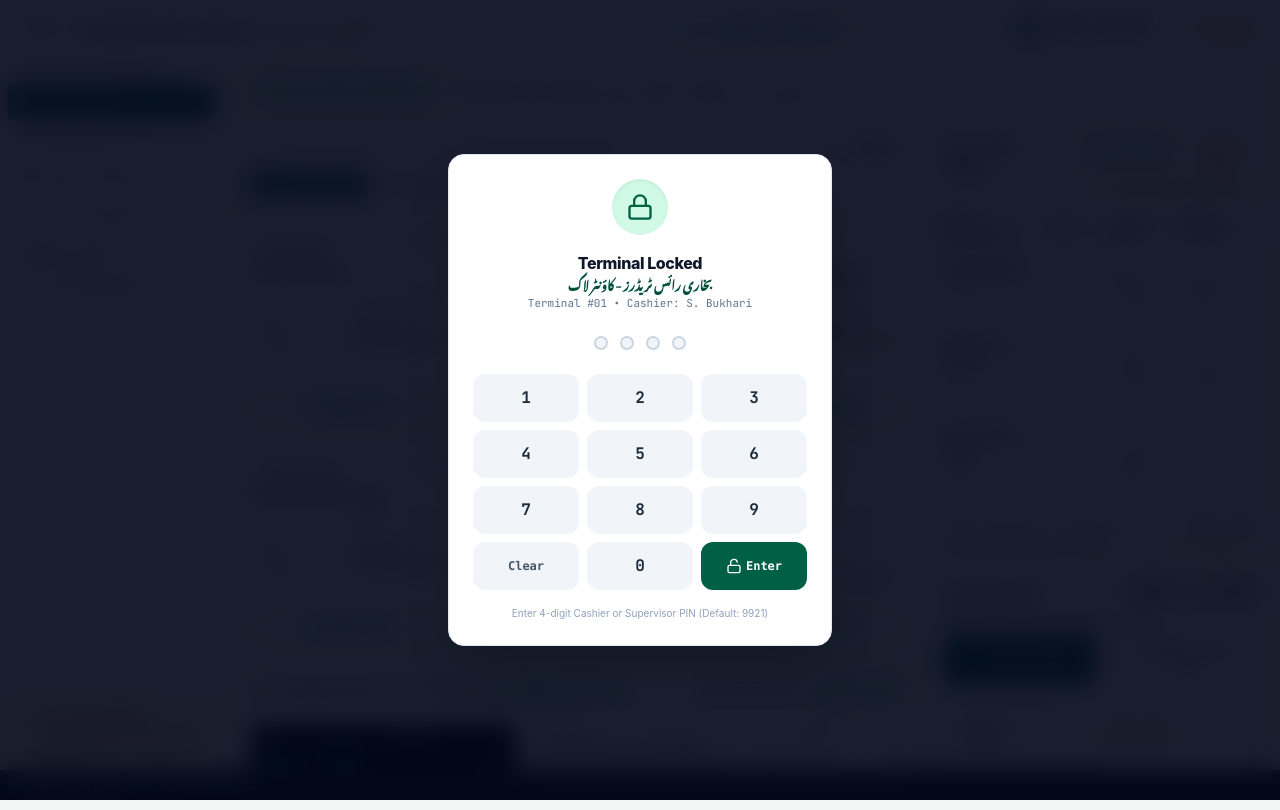
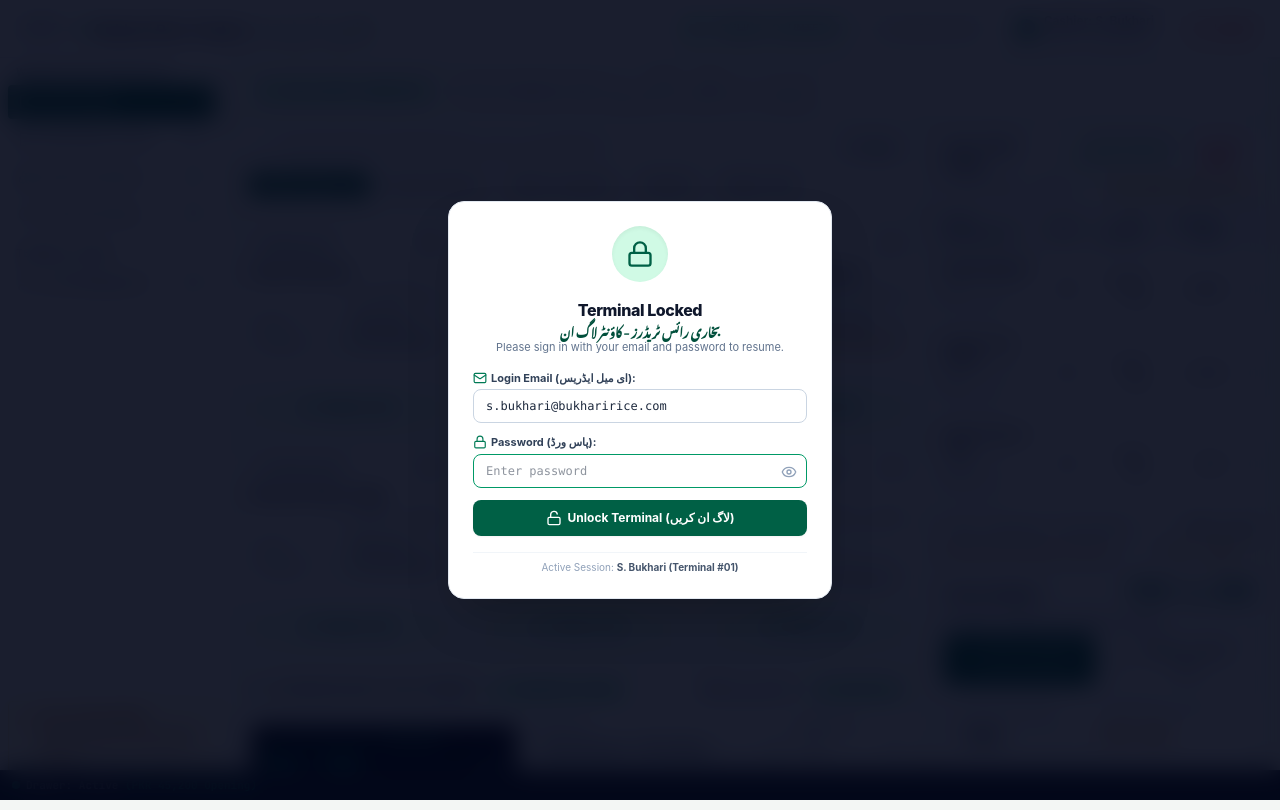
Before and after one commit to hamza1099/Rice-Inventory-System, a React (Vite) app: page / in a window 1280 px wide. Both pictures are taken after a click on the button "Logout". Built offline with nearby package versions, Linux system fonts and the light colour scheme; a web font is replaced by a local one.

Commit message:
feat: user management and authentication migrated to email, role and password basis instead of PIN

```diff
--- a/src/components/common/LockScreenModal.tsx
+++ b/src/components/common/LockScreenModal.tsx
@@ -1,114 +1,116 @@
 import React, { useState } from 'react';
-import { Lock, Unlock, ShieldAlert, KeyRound } from 'lucide-react';
+import { Lock, Unlock, Mail, Eye, EyeOff, User } from 'lucide-react';
 import { usePos } from '../../context/PosContext';
 
 export const LockScreenModal: React.FC = () => {
   const { isTerminalLocked, setIsTerminalLocked } = usePos();
-  const [pin, setPin] = useState<string>('');
+  const [email, setEmail] = useState<string>('s.bukhari@bukharirice.com');
+  const [password, setPassword] = useState<string>('');
+  const [showPassword, setShowPassword] = useState<boolean>(false);
   const [errorMsg, setErrorMsg] = useState<string>('');
 
   if (!isTerminalLocked) return null;
 
-  const handleUnlock = () => {
-    if (pin === '9921' || pin === '1234' || pin.length === 4) {
-      setIsTerminalLocked(false);
-      setPin('');
-      setErrorMsg('');
-    } else {
-      setErrorMsg('Incorrect PIN! Try 9921 or 1234');
-      setPin('');
+  const handleLogin = (e: React.FormEvent) => {
+    e.preventDefault();
+    if (!email.trim() || !email.includes('@')) {
+      setErrorMsg('Please enter a valid email address.');
+      return;
     }
-  };
+    if (!password) {
+      setErrorMsg('Please enter password.');
+      return;
+    }
 
-  const handleKeyPress = (num: string) => {
-    if (pin.length < 4) {
-      const nextPin = pin + num;
-      setPin(nextPin);
-      if (nextPin.length === 4) {
-        if (nextPin === '9921' || nextPin === '1234' || nextPin.length === 4) {
-          setIsTerminalLocked(false);
-          setPin('');
-          setErrorMsg('');
-        }
-      }
-    }
+    // Success login
+    setIsTerminalLocked(false);
+    setPassword('');
+    setErrorMsg('');
   };
 
   return (
     <div className="fixed inset-0 z-50 bg-slate-950/90 backdrop-blur-md flex items-center justify-center p-4">
-      <div className="bg-white rounded-2xl shadow-2xl border border-slate-200 max-w-sm w-full p-6 text-center space-y-4 animate-in fade-in zoom-in-95 duration-200">
+      <div className="bg-white rounded-2xl shadow-2xl border border-slate-200 max-w-sm w-full p-6 space-y-4 animate-in fade-in zoom-in-95 duration-200 text-xs">
+        {/* Top Avatar Icon */}
         <div className="w-14 h-14 bg-emerald-100 text-emerald-800 rounded-full flex items-center justify-center mx-auto shadow-inner">
           <Lock className="w-7 h-7" />
         </div>
 
-        <div>
+        <div className="text-center">
           <h2 className="text-base font-extrabold text-slate-900 tracking-tight">
             Terminal Locked
           </h2>
           <p className="urdu-text text-xs text-emerald-900 font-bold" dir="rtl">
-            بخاری رائس ٹریڈرز - کاؤنٹر لاک
+            بخاری رائس ٹریڈرز - کاؤنٹر لاگ ان
           </p>
-          <p className="text-[11px] text-slate-500 mt-1 font-mono-num">
-            Terminal #01 • Cashier: S. Bukhari
+          <p className="text-[11px] text-slate-500 mt-0.5">
+            Please sign in with your email and password to resume.
           </p>
         </div>
 
-        {/* PIN Display */}
-        <div className="py-2">
-          <div className="flex justify-center space-x-3">
-            {[0, 1, 2, 3].map((idx) => (
-              <div
-                key={idx}
-                className={`w-3.5 h-3.5 rounded-full border-2 transition-all ${
-                  pin.length > idx
-                    ? 'bg-emerald-700 border-emerald-700 scale-110'
-                    : 'border-slate-300 bg-slate-100'
-                }`}
+        {/* Error message */}
+        {errorMsg && (
+          <div className="p-2 rounded bg-red-50 border border-red-200 text-red-700 text-center font-bold text-[11px]">
+            {errorMsg}
+          </div>
+        )}
+
+        {/* Login Form */}
+        <form onSubmit={handleLogin} className="space-y-3">
+          <div>
+            <label className="block text-[11px] font-bold text-slate-700 mb-1 flex items-center gap-1">
+              <Mail className="w-3.5 h-3.5 text-emerald-700" />
+              <span>Login Email (ای میل ایڈریس):</span>
+            </label>
+            <input
+              type="email"
+              required
+              value={email}
+              onChange={(e) => setEmail(e.target.value)}
+              placeholder="s.bukhari@bukharirice.com"
+              className="w-full px-3 py-2 border border-slate-300 rounded-lg focus:border-emerald-600 focus:outline-hidden font-mono"
+            />
+          </div>
+
+          <div>
+            <label className="block text-[11px] font-bold text-slate-700 mb-1 flex items-center gap-1">
+              <Lock className="w-3.5 h-3.5 text-emerald-700" />
+              <span>Password (پاس ورڈ):</span>
+            </label>
+            <div className="relative">
+              <input
+                type={showPassword ? 'text' : 'password'}
+                required
+                autoFocus
+                value={password}
+                onChange={(e) => setPassword(e.target.value)}
+                placeholder="Enter password"
+                className="w-full px-3 py-2 pr-9 border border-slate-300 rounded-lg focus:border-emerald-600 focus:outline-hidden font-mono"
               />
-            ))}
+              <button
+                type="button"
+                onClick={() => setShowPassword(!showPassword)}
+                className="absolute right-2.5 top-2.5 text-slate-400 hover:text-slate-600 cursor-pointer"
+              >
+                {showPassword ? <EyeOff className="w-4 h-4" /> : <Eye className="w-4 h-4" />}
+              </button>
+            </div>
           </div>
-          {errorMsg && (
-            <p className="text-[11px] text-red-600 font-bold mt-2 animate-bounce">
-              {errorMsg}
-            </p>
-          )}
-        </div>
 
-        {/* Numeric Keypad */}
-        <div className="grid grid-cols-3 gap-2 font-mono text-base font-bold">
-          {['1', '2', '3', '4', '5', '6', '7', '8', '9'].map((digit) => (
-            <button
-              key={digit}
-              onClick={() => handleKeyPress(digit)}
-              className="py-3 rounded-xl bg-slate-100 hover:bg-slate-200 active:scale-95 text-slate-800 transition-all font-mono-num cursor-pointer"
-            >
-              {digit}
-            </button>
-          ))}
           <button
-            onClick={() => setPin('')}
-            className="py-3 rounded-xl bg-slate-100 hover:bg-slate-200 text-slate-600 text-xs font-bold transition-all cursor-pointer"
-          >
-            Clear
-          </button>
-          <button
-            onClick={() => handleKeyPress('0')}
-            className="py-3 rounded-xl bg-slate-100 hover:bg-slate-200 active:scale-95 text-slate-800 transition-all font-mono-num cursor-pointer"
-          >
-            0
-          </button>
-          <button
-            onClick={handleUnlock}
-            className="py-3 rounded-xl bg-emerald-800 hover:bg-emerald-900 text-white text-xs font-bold transition-all cursor-pointer flex items-center justify-center space-x-1"
+            type="submit"
+            className="w-full py-2.5 px-4 rounded-lg bg-emerald-800 hover:bg-emerald-900 active:scale-98 text-white font-bold text-xs flex items-center justify-center space-x-1.5 shadow-xs transition-all cursor-pointer mt-2"
           >
             <Unlock className="w-4 h-4" />
-            <span>Enter</span>
+            <span>Unlock Terminal (لاگ ان کریں)</span>
           </button>
+        </form>
+
+        {/* Quick Accounts Hint */}
+        <div className="pt-2 border-t border-slate-100 text-center text-[10px] text-slate-400">
+          <span>Active Session: </span>
+          <strong className="text-slate-600">S. Bukhari (Terminal #01)</strong>
         </div>
-
-        <p className="text-[10px] text-slate-400">
-          Enter 4-digit Cashier or Supervisor PIN (Default: 9921)
-        </p>
       </div>
     </div>
   );
--- a/src/components/dayEnd/HandoverAuthCard.tsx
+++ b/src/components/dayEnd/HandoverAuthCard.tsx
@@ -39,27 +39,26 @@ export const HandoverAuthCard: React.FC = () => {
       </div>
 
       <div className="grid grid-cols-12 gap-4">
-        {/* Supervisor PIN */}
+        {/* Supervisor Password */}
         <div className="col-span-4">
           <label className="block text-[11px] font-bold text-slate-700 mb-1">
-            Supervisor PIN Authorization (سپروائزر پن کوڈ):
+            Supervisor Password (سپروائزر پاس ورڈ):
           </label>
           <div className="relative">
             <input
               type="password"
-              maxLength={4}
               value={supervisorPin}
               onChange={(e) => setSupervisorPin(e.target.value)}
-              placeholder="••••"
+              placeholder="Enter password"
               disabled={isDayClosed}
-              className="w-full text-base font-bold font-mono tracking-widest px-3 py-1.5 border border-slate-300 rounded-lg focus:border-emerald-600 focus:outline-hidden bg-slate-50"
+              className="w-full text-xs font-bold font-mono px-3 py-2 border border-slate-300 rounded-lg focus:border-emerald-600 focus:outline-hidden bg-slate-50"
             />
             <span className="absolute right-2.5 top-2 text-[10px] font-bold text-emerald-700">
               [OK]
             </span>
           </div>
           <p className="text-[10px] text-slate-500 mt-1">
-            Validated for In-Charge: <strong>Haji M. Bilal Bukhari</strong>
+            Supervisor: <strong>bilal.bukhari@bukharirice.com</strong>
           </p>
         </div>
 
--- a/src/components/users/AddUserModal.tsx
+++ b/src/components/users/AddUserModal.tsx
@@ -1,16 +1,17 @@
 import React, { useState } from 'react';
-import { X, UserPlus, Shield } from 'lucide-react';
+import { X, UserPlus, Mail, Lock, Eye, EyeOff, Shield } from 'lucide-react';
 
-interface TerminalUser {
+export interface TerminalUser {
   id: string;
   name: string;
   urduName: string;
+  email: string;
   role: 'Cashier' | 'Supervisor' | 'Admin' | 'Munshi';
   terminal: string;
   shift: string;
-  pin: string;
+  password?: string;
   status: 'Active' | 'Inactive';
-  phone: string;
+  phone?: string;
 }
 
 interface AddUserModalProps {
@@ -26,10 +27,12 @@ export const AddUserModal: React.FC<AddUserModalProps> = ({
 }) => {
   const [name, setName] = useState<string>('');
   const [urduName, setUrduName] = useState<string>('');
+  const [email, setEmail] = useState<string>('');
   const [role, setRole] = useState<'Cashier' | 'Supervisor' | 'Admin' | 'Munshi'>('Cashier');
+  const [password, setPassword] = useState<string>('');
+  const [showPassword, setShowPassword] = useState<boolean>(false);
   const [terminal, setTerminal] = useState<string>('Terminal #01 (Counter 01)');
   const [shift, setShift] = useState<string>('Shift A (Morning 08:00 - 16:00)');
-  const [pin, setPin] = useState<string>('');
   const [phone, setPhone] = useState<string>('');
 
   if (!isOpen) return null;
@@ -40,33 +43,48 @@ export const AddUserModal: React.FC<AddUserModalProps> = ({
       alert('Please enter user name.');
       return;
     }
+    if (!email.trim() || !email.includes('@')) {
+      alert('Please enter a valid email address.');
+      return;
+    }
+    if (!password || password.length < 4) {
+      alert('Please enter a password (at least 4 characters).');
+      return;
+    }
 
     const newUser: TerminalUser = {
       id: `usr-${Date.now()}`,
       name,
       urduName: urduName || name,
+      email: email.trim().toLowerCase(),
       role,
       terminal,
       shift,
-      pin: pin ? '••••' : '••••',
+      password,
       status: 'Active',
       phone: phone || '0300-0000000'
     };
 
     onAddUser(newUser);
+    // Reset fields
+    setName('');
+    setUrduName('');
+    setEmail('');
+    setPassword('');
     onClose();
   };
 
   return (
     <div className="fixed inset-0 z-50 bg-slate-900/60 backdrop-blur-xs flex items-center justify-center p-4">
       <div className="bg-white rounded-xl shadow-2xl border border-slate-200 max-w-md w-full overflow-hidden animate-in fade-in zoom-in-95 duration-150 text-xs">
+        {/* Header */}
         <div className="bg-emerald-800 text-white px-5 py-3.5 flex items-center justify-between">
           <div className="flex items-center space-x-2">
             <UserPlus className="w-5 h-5 text-emerald-200" />
             <div>
               <h3 className="font-bold text-sm">Add New Terminal User</h3>
               <p className="urdu-text text-[11px] text-emerald-100" dir="rtl">
-                نیا کاؤنٹر کیشیئر یا سپروائزر شامل کریں
+                نیا صارف شامل کریں (ای میل، عہدہ اور پاس ورڈ)
               </p>
             </div>
           </div>
@@ -75,7 +93,9 @@ export const AddUserModal: React.FC<AddUserModalProps> = ({
           </button>
         </div>
 
+        {/* Form Body */}
         <form onSubmit={handleSubmit} className="p-5 space-y-3.5">
+          {/* User Full Name & Urdu Name */}
           <div className="grid grid-cols-2 gap-3">
             <div>
               <label className="block text-[11px] font-bold text-slate-700 mb-1">
@@ -106,10 +126,28 @@ export const AddUserModal: React.FC<AddUserModalProps> = ({
             </div>
           </div>
 
+          {/* Email Address */}
+          <div>
+            <label className="block text-[11px] font-bold text-slate-700 mb-1 flex items-center gap-1">
+              <Mail className="w-3.5 h-3.5 text-emerald-700" />
+              <span>Email Address (ای میل ایڈریس - برائے لاگ ان):</span>
+            </label>
+            <input
+              type="email"
+              required
+              value={email}
+              onChange={(e) => setEmail(e.target.value)}
+              placeholder="cashier@bukharirice.com"
+              className="w-full px-2.5 py-1.5 border border-slate-300 rounded focus:border-emerald-600 focus:outline-hidden font-mono"
+            />
+          </div>
+
+          {/* Role & Password */}
           <div className="grid grid-cols-2 gap-3">
             <div>
-              <label className="block text-[11px] font-bold text-slate-700 mb-1">
-                Role & Permissions:
+              <label className="block text-[11px] font-bold text-slate-700 mb-1 flex items-center gap-1">
+                <Shield className="w-3.5 h-3.5 text-emerald-700" />
+                <span>Role (عہدہ / پرمیشن):</span>
               </label>
               <select
                 value={role}
@@ -124,24 +162,35 @@ export const AddUserModal: React.FC<AddUserModalProps> = ({
             </div>
 
             <div>
-              <label className="block text-[11px] font-bold text-slate-700 mb-1">
-                4-Digit Security PIN:
+              <label className="block text-[11px] font-bold text-slate-700 mb-1 flex items-center gap-1">
+                <Lock className="w-3.5 h-3.5 text-emerald-700" />
+                <span>Password (پاس ورڈ):</span>
               </label>
-              <input
-                type="password"
-                maxLength={4}
-                value={pin}
-                onChange={(e) => setPin(e.target.value)}
-                placeholder="••••"
-                className="w-full px-2.5 py-1.5 border border-slate-300 rounded font-mono tracking-widest text-center"
-              />
+              <div className="relative">
+                <input
+                  type={showPassword ? 'text' : 'password'}
+                  required
+                  value={password}
+                  onChange={(e) => setPassword(e.target.value)}
+                  placeholder="Enter password"
+                  className="w-full px-2.5 py-1.5 pr-8 border border-slate-300 rounded focus:border-emerald-600 focus:outline-hidden font-mono"
+                />
+                <button
+                  type="button"
+                  onClick={() => setShowPassword(!showPassword)}
+                  className="absolute right-2 top-2 text-slate-400 hover:text-slate-600 cursor-pointer"
+                >
+                  {showPassword ? <EyeOff className="w-3.5 h-3.5" /> : <Eye className="w-3.5 h-3.5" />}
+                </button>
+              </div>
             </div>
           </div>
 
+          {/* Assigned Workstation & Shift Timing */}
           <div className="grid grid-cols-2 gap-3">
             <div>
               <label className="block text-[11px] font-bold text-slate-700 mb-1">
-                Assigned Workstation:
+                Assigned Terminal:
               </label>
               <select
                 value={terminal}
@@ -171,6 +220,7 @@ export const AddUserModal: React.FC<AddUserModalProps> = ({
             </div>
           </div>
 
+          {/* Contact Phone */}
           <div>
             <label className="block text-[11px] font-bold text-slate-700 mb-1">
               Contact Phone (موبائل نمبر):
@@ -184,6 +234,7 @@ export const AddUserModal: React.FC<AddUserModalProps> = ({
             />
           </div>
 
+          {/* Footer Actions */}
           <div className="bg-slate-50 px-4 py-3 -mx-5 -mb-5 border-t border-slate-200 flex items-center justify-end space-x-2">
             <button
               type="button"
@@ -197,7 +248,7 @@ export const AddUserModal: React.FC<AddUserModalProps> = ({
               className="px-5 py-1.5 rounded bg-emerald-800 hover:bg-emerald-900 text-white font-bold flex items-center space-x-1 cursor-pointer"
             >
               <UserPlus className="w-3.5 h-3.5" />
-              <span>Save User (محفوظ کریں)</span>
+              <span>Save User (صارف محفوظ کریں)</span>
             </button>
           </div>
         </form>
--- a/src/screens/UserManagementScreen.tsx
+++ b/src/screens/UserManagementScreen.tsx
@@ -1,18 +1,6 @@
 import React, { useState } from 'react';
-import { Users, UserPlus, Shield, Check, X, KeyRound } from 'lucide-react';
-import { AddUserModal } from '../components/users/AddUserModal';
-
-interface TerminalUser {
-  id: string;
-  name: string;
-  urduName: string;
-  role: 'Cashier' | 'Supervisor' | 'Admin' | 'Munshi';
-  terminal: string;
-  shift: string;
-  pin: string;
-  status: 'Active' | 'Inactive';
-  phone: string;
-}
+import { Users, UserPlus, Shield, Check, X, Mail, Key } from 'lucide-react';
+import { AddUserModal, type TerminalUser } from '../components/users/AddUserModal';
 
 export const UserManagementScreen: React.FC = () => {
   const [users, setUsers] = useState<TerminalUser[]>([
@@ -20,10 +8,10 @@ export const UserManagementScreen: React.FC = () => {
       id: 'usr-1',
       name: 'Syed S. Bukhari',
       urduName: 'سید بخاری',
+      email: 's.bukhari@bukharirice.com',
       role: 'Cashier',
       terminal: 'Terminal #01 (Counter 01)',
       shift: 'Shift A (Morning 08:00 - 16:00)',
-      pin: '••••',
       status: 'Active',
       phone: '0300-8452199'
     },
@@ -31,10 +19,10 @@ export const UserManagementScreen: React.FC = () => {
       id: 'usr-2',
       name: 'Haji M. Bilal Bukhari',
       urduName: 'حاجی بلال بخاری',
+      email: 'bilal.bukhari@bukharirice.com',
       role: 'Supervisor',
       terminal: 'All Workstations (Supervisor Pass)',
       shift: 'Full Day In-Charge',
-      pin: '9921',
       status: 'Active',
       phone: '0301-4421882'
     },
@@ -42,10 +30,10 @@ export const UserManagementScreen: React.FC = () => {
       id: 'usr-3',
       name: 'Muhammad Hamza',
       urduName: 'محمد حمزہ',
+      email: 'm.hamza@bukharirice.com',
       role: 'Cashier',
       terminal: 'Terminal #02 (Wholesale Counter)',
       shift: 'Shift B (Evening 16:00 - 23:00)',
-      pin: '••••',
       status: 'Active',
       phone: '0321-9988112'
     },
@@ -53,10 +41,10 @@ export const UserManagementScreen: React.FC = () => {
       id: 'usr-4',
       name: 'Munshi Bashir Ahmad',
       urduName: 'منشی بشیر احمد',
+      email: 'munshi.bashir@bukharirice.com',
       role: 'Munshi',
       terminal: 'Godown Scale Platform #01',
       shift: 'Mandi Arrival Shift',
-      pin: '••••',
       status: 'Active',
       phone: '0345-7766554'
     }
@@ -69,13 +57,14 @@ export const UserManagementScreen: React.FC = () => {
   };
 
   const handleToggleStatus = (id: string) => {
-    setUsers(users.map(u => u.id === id ? { ...u, status: u.status === 'Active' ? 'Inactive' : 'Active' } : u));
+    setUsers(users.map((u) => (u.id === id ? { ...u, status: u.status === 'Active' ? 'Inactive' : 'Active' } : u)));
   };
 
-  const handleResetPin = (name: string) => {
-    const newPin = prompt(`Enter new 4-digit PIN for ${name}:`, '1234');
-    if (newPin) {
-      alert(`PIN for ${name} has been updated to: ${newPin}`);
+  const handleResetPassword = (user: TerminalUser) => {
+    const newPass = prompt(`Enter new password for ${user.name} (${user.email}):`);
+    if (newPass) {
+      setUsers(users.map((u) => (u.id === user.id ? { ...u, password: newPass } : u)));
+      alert(`Password for ${user.email} updated successfully!`);
     }
   };
 
@@ -87,14 +76,14 @@ export const UserManagementScreen: React.FC = () => {
           <div className="flex items-center space-x-2">
             <Users className="w-5 h-5 text-emerald-800" />
             <h2 className="text-base font-extrabold text-slate-900 tracking-tight">
-              User Management & Terminal Access
+              User Management & Access Control
             </h2>
             <span className="urdu-text text-sm text-emerald-800 font-bold" dir="rtl">
-              (صارفین اور کاؤنٹر کیشیئر لسٹ)
+              (صارفین اور لاگ ان اکاؤنٹس)
             </span>
           </div>
           <p className="text-[11px] text-slate-500 mt-0.5">
-            Manage cashier logins, supervisor authorization PIN codes, and terminal assignment roles.
+            Manage cashier logins, role-based access permissions, and account passwords via email.
           </p>
         </div>
 
@@ -113,10 +102,10 @@ export const UserManagementScreen: React.FC = () => {
           <thead className="bg-slate-100 text-slate-600 text-[10px] font-bold uppercase border-b border-slate-200">
             <tr>
               <th className="py-2.5 px-4">USER NAME</th>
+              <th className="py-2.5 px-3">LOGIN EMAIL</th>
               <th className="py-2.5 px-3">ROLE & PERMISSION</th>
               <th className="py-2.5 px-3">ASSIGNED WORKSTATION</th>
               <th className="py-2.5 px-3">SHIFT TIMING</th>
-              <th className="py-2.5 px-3">PHONE / CONTACT</th>
               <th className="py-2.5 px-3 text-center">STATUS</th>
               <th className="py-2.5 px-3 text-center">ACTION</th>
             </tr>
@@ -124,6 +113,7 @@ export const UserManagementScreen: React.FC = () => {
           <tbody className="divide-y divide-slate-100 font-mono-num">
             {users.map((u) => (
               <tr key={u.id} className="hover:bg-slate-50 transition-colors">
+                {/* User Name */}
                 <td className="py-3 px-4 font-sans">
                   <span className="font-bold text-slate-900 block text-xs">{u.name}</span>
                   <span className="urdu-text text-[11px] text-emerald-900 font-semibold" dir="rtl">
@@ -131,6 +121,15 @@ export const UserManagementScreen: React.FC = () => {
                   </span>
                 </td>
 
+                {/* Email */}
+                <td className="py-3 px-3 font-mono text-slate-800">
+                  <div className="flex items-center space-x-1.5">
+                    <Mail className="w-3.5 h-3.5 text-slate-400" />
+                    <span className="font-bold">{u.email}</span>
+                  </div>
+                </td>
+
+                {/* Role */}
                 <td className="py-3 px-3">
                   <span
                     className={`inline-flex items-center px-2 py-0.5 rounded text-[10px] font-bold ${
@@ -146,18 +145,17 @@ export const UserManagementScreen: React.FC = () => {
                   </span>
                 </td>
 
+                {/* Workstation */}
                 <td className="py-3 px-3 font-sans text-slate-700 font-medium">
                   {u.terminal}
                 </td>
 
+                {/* Shift */}
                 <td className="py-3 px-3 font-sans text-slate-600">
                   {u.shift}
                 </td>
 
-                <td className="py-3 px-3 text-slate-700">
-                  {u.phone}
-                </td>
-
+                {/* Status Toggle */}
                 <td className="py-3 px-3 text-center">
                   <button
                     onClick={() => handleToggleStatus(u.id)}
@@ -173,12 +171,14 @@ export const UserManagementScreen: React.FC = () => {
                   </button>
                 </td>
 
+                {/* Action Password Reset */}
                 <td className="py-3 px-3 text-center font-sans">
                   <button
-                    onClick={() => handleResetPin(u.name)}
-                    className="px-2 py-1 rounded bg-slate-100 hover:bg-slate-200 text-slate-700 text-[10px] font-bold border border-slate-200 cursor-pointer transition-colors"
+                    onClick={() => handleResetPassword(u)}
+                    className="inline-flex items-center space-x-1 px-2.5 py-1 rounded bg-slate-100 hover:bg-slate-200 text-slate-700 text-[10px] font-bold border border-slate-200 cursor-pointer transition-colors"
                   >
-                    Reset PIN
+                    <Key className="w-3 h-3 text-slate-500" />
+                    <span>Password</span>
                   </button>
                 </td>
               </tr>
```
